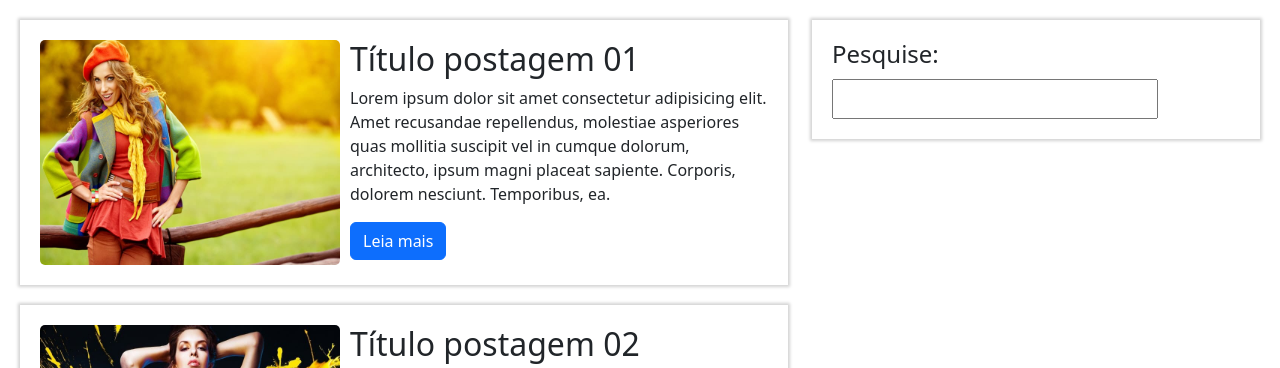
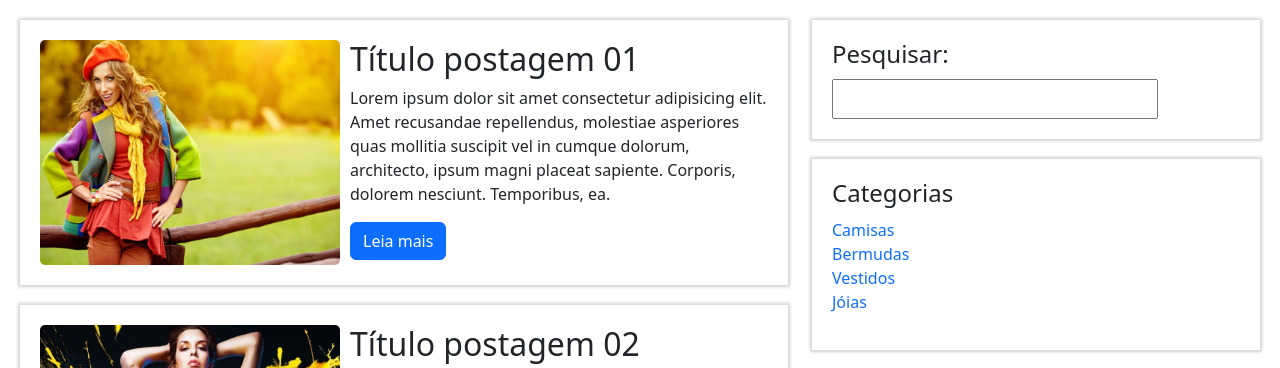
Before and after one commit to igorpaixao/Pagina_Borcelle_Modas, a plain HTML site: page index.html in a window 1280 px wide. Shown: the part 800-1168 px from the top of the page. Drawn offline with nearby package versions, Linux system fonts and the light colour scheme.

Commit message:
Aside adicionado

```diff
--- a/css/estilo_01.css
+++ b/css/estilo_01.css
@@ -93,6 +93,8 @@ a:visited {
         display: inline-block;
     }
 
+    /*FORMATAÇÕES ASIDE*/
+
     aside {
         margin-top: 20px;
         margin-right: 20px;
@@ -102,6 +104,8 @@ a:visited {
 
     aside section {
         padding: 20px;
+        box-sizing: border-box;
+        margin-bottom: 20px;
         box-shadow: 0px 0px 3px 2px lightgray;
     }
 
@@ -113,4 +117,14 @@ a:visited {
         width: 80%;
         height: 40px;
     }
+
+    aside ul {
+        list-style: none;
+        padding: 0;
+        font-size: 1em;
+    }
+
+    aside ul li a:hover {
+        text-decoration: underline;
+    }
 }
--- a/index.html
+++ b/index.html
@@ -93,8 +93,17 @@
 
     <aside> <!--ASIDE-->
         <section>
-            <h4>Pesquise:</h4>
+            <h4>Pesquisar:</h4>
             <input type="search" name="pesquisa" id="pesquisa">
+        </section>
+        <section>
+            <h4>Categorias</h4>
+            <ul>
+                <li><a href="#">Camisas</a></li>
+                <li><a href="#">Bermudas</a></li>
+                <li><a href="#">Vestidos</a></li>
+                <li><a href="#">Jóias</a></li>
+            </ul>
         </section>
     </aside> <!--/ASIDE-->
 
```
